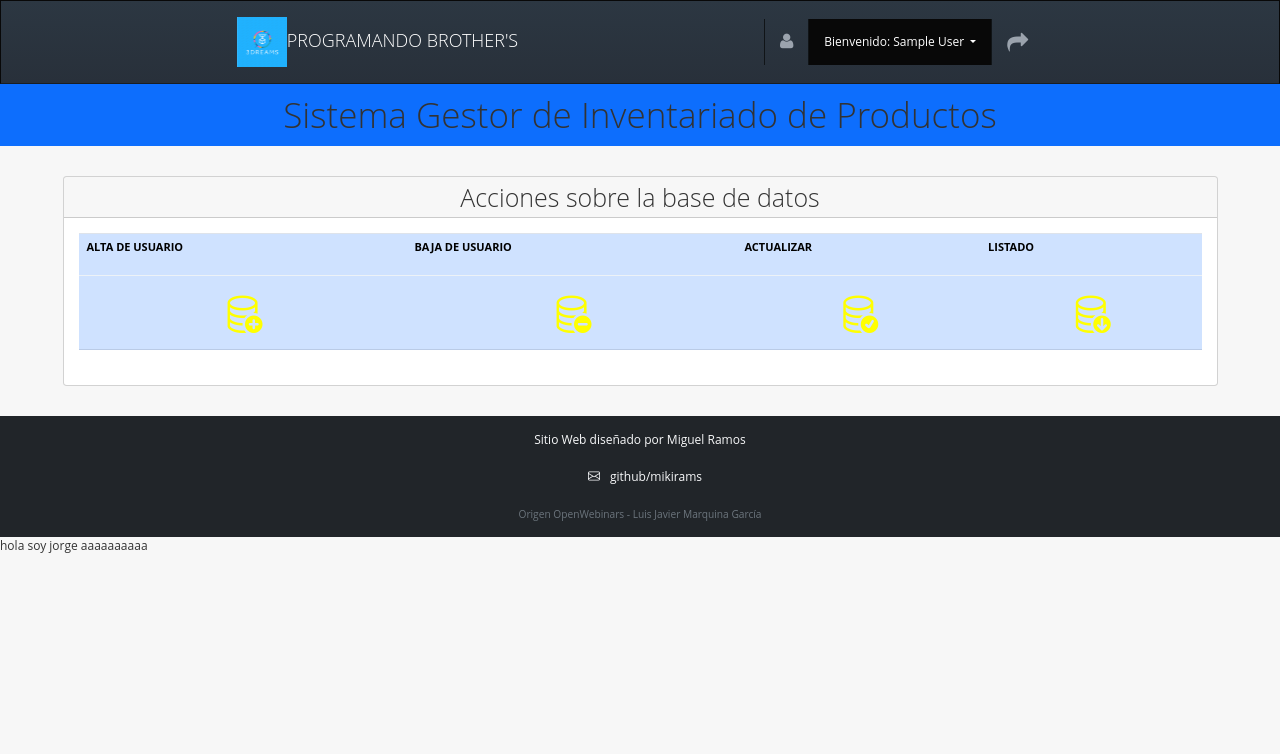
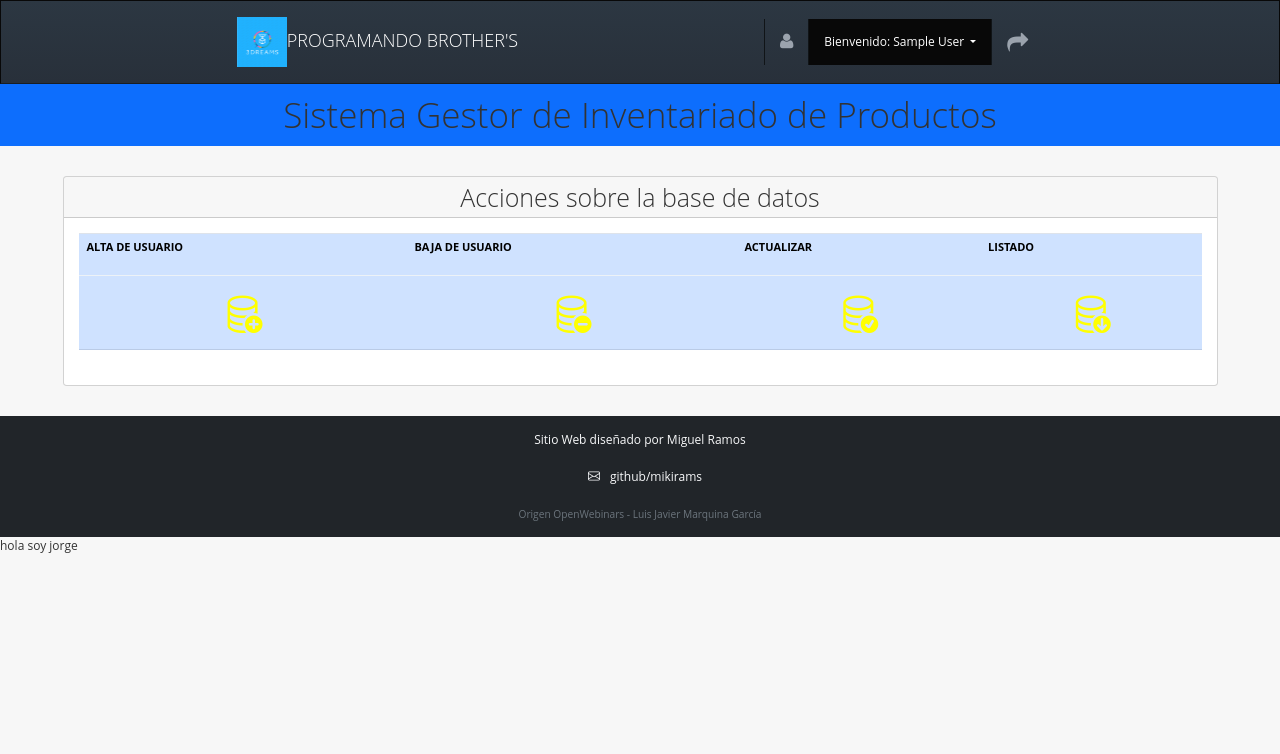
Before and after one commit to jorgem9922/3dreams, a PHP site: page /usuarios/index2.php in a window 1280 px wide. Shown: the top 754 px of the page. Run offline with PHP 8.4, Linux system fonts and the light colour scheme; the visitor is signed in with stand-in values (Sample User, id 1); lists and menus that the app fills with data are empty; some web fonts are replaced.

Commit message:
editado pr alba 11:22

```diff
--- a/login_sesion-v-0/www/usuarios/index2.php
+++ b/login_sesion-v-0/www/usuarios/index2.php
@@ -134,4 +134,4 @@ session_start();
 <?php
 include "../footer.php"
 ?>
-hola soy jorge aaaaaaaaaa
+hola soy jorge
```
